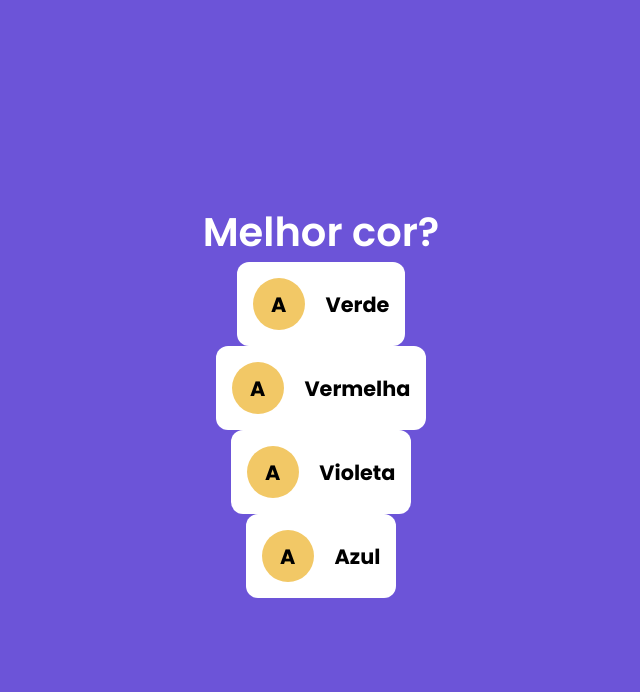
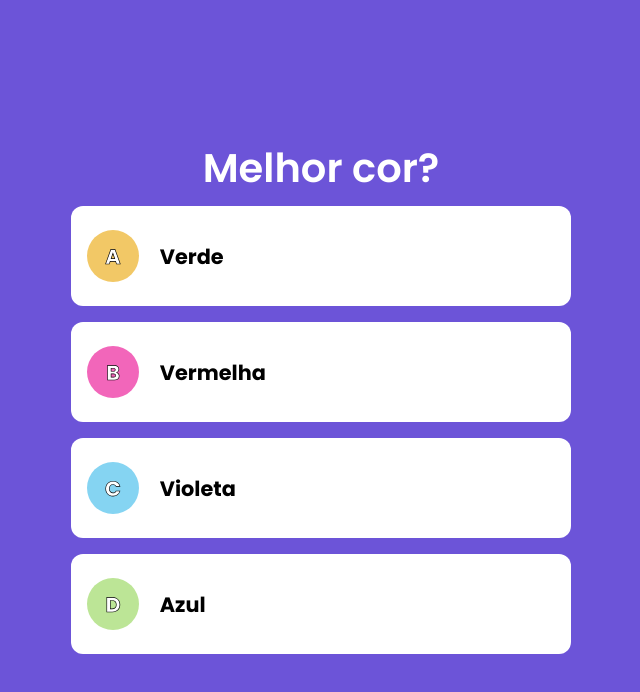
Before and after one commit to jordanobaluz/quiz-nextjs, a Next.js app: page / in a window 1280 px wide. Shown: the top 692 px of the page, without its empty margins (319-959 px from the left). Built offline with nearby package versions, Linux system fonts and the light colour scheme.

Commit message:
definido propriedades css do componente resposta, alterado propriedades letra e corFundoLetra para chamar um array com as informações de valor e cor

```diff
--- a/components/Questao.tsx
+++ b/components/Questao.tsx
@@ -2,6 +2,13 @@ import QuestaoModel from "../model/questao";
 import Resposta from "./Resposta";
 import styles from '../styles/Questao.module.css'
 import Enuciado from "./Enuciado";
+
+const letras = [
+    { valor: 'A', cor: '#F2C866' },
+    { valor: 'B', cor: '#F266BA' },
+    { valor: 'C', cor: '#85D4F2' },
+    { valor: 'D', cor: '#BCE596' },
+]
 
 interface QuestaoProps {
     valor: QuestaoModel
@@ -16,8 +23,8 @@ export default function Questao(props: QuestaoProps) {
                 <Resposta key={i}
                     valor={resposta}
                     indice={i}
-                    letra="A"
-                    corFundoLetra="#F2C866"
+                    letra={letras[i].valor}
+                    corFundoLetra={letras[i].cor}
                 />
             )
         })
--- a/styles/Reposta.module.css
+++ b/styles/Reposta.module.css
@@ -1,9 +1,23 @@
 .resposta {
     display: flex;
+    min-width: 31.25em;
+    width: 80%;
+    height: 6.25em;
+    margin: 0.5em;
+
+}
+
+.conteudoResposta {
+    position: relative;
+    display: flex;
+    flex: 1;
 }
 
 .frente, .verso {
+    position: absolute; /*posição com relação ao conteudoResposta*/
     display: flex;
+    height: 100%;
+    width: 100%;
 }
 
 .frente {
@@ -24,6 +38,8 @@
     font-size: 1.3rem;
     font-weight: 700;
     margin-right: 1em;
+    color: #fff;
+    -webkit-text-stroke: 0.03em #000;
 }
 
 .valor {
```
